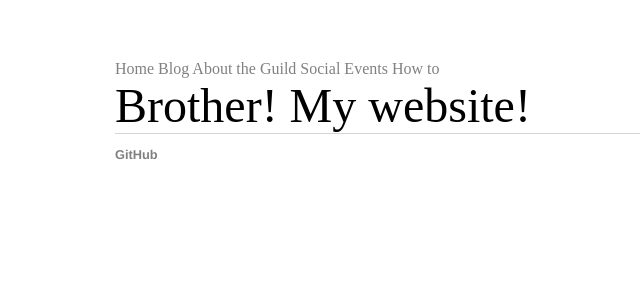
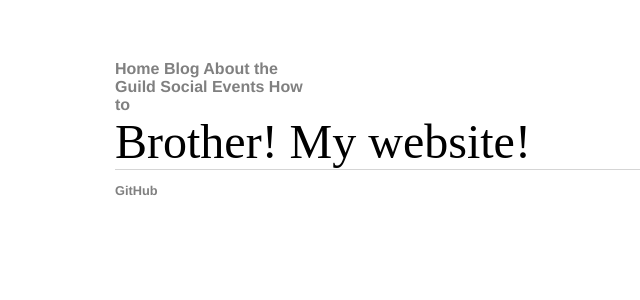
Before and after one commit to ideonella/ideonella.github.io, a Jekyll site: the page built from index.html, in a window 1280 px wide. Shown: the top 300 px of the page, without its empty margins (77-717 px from the left). Built offline with Jekyll 4.4.1, drawn with Linux system fonts in a browser that asks for light colours.

Commit message:
Update main.scss

```diff
--- a/_sass/main.scss
+++ b/_sass/main.scss
@@ -3,7 +3,7 @@ body {
     width: 70%;
 }
 
-nav ul, footer ul {
+nav, nav ul, footer ul {
     font-family:'Helvetica', 'Arial', 'Sans-Serif';
     padding: 0px;
     width: 200px;
```
